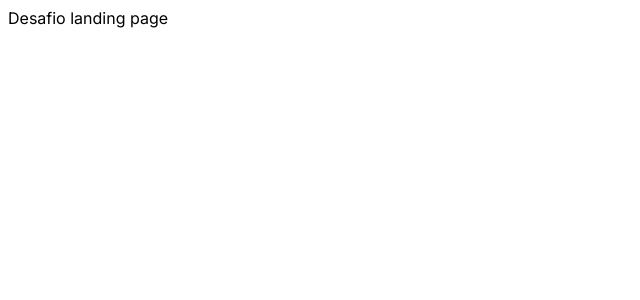
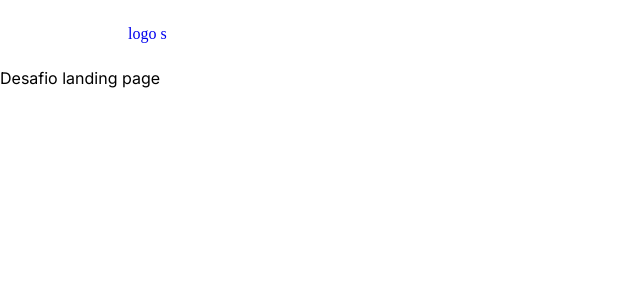
Before and after one commit to allanncruz/landing-page-leadster, a Next.js app: page / in a window 1280 px wide. Shown: the top 300 px of the page, without its empty margins (0-640 px from the left). Built offline with nearby package versions, Linux system fonts and the light colour scheme.

Commit message:
fix: config styled component

```diff
--- /dev/null
+++ b/src/components/Navbar/index.tsx
@@ -0,0 +1,24 @@
+import Container from '@/styles/Layout'
+import {
+  NavBar,
+  NavbarBrand
+} from './style';
+
+
+const MainNavBar = () => {
+
+
+  return (
+    <NavBar>
+      <Container>
+        <NavbarBrand>
+          <a href="/">
+            logo s
+          </a>
+        </NavbarBrand>
+      </Container>
+    </NavBar>
+  );
+};
+
+export default MainNavBar;
--- a/src/pages/_app.tsx
+++ b/src/pages/_app.tsx
@@ -1,5 +1,11 @@
+import GlobalStyle from '@/styles/global'
 import type { AppProps } from 'next/app'
 
 export default function App({ Component, pageProps }: AppProps) {
-  return <Component {...pageProps} />
+  return (
+    <>
+      <GlobalStyle />
+      <Component {...pageProps} />
+    </>
+  )
 }
--- a/src/pages/_document.tsx
+++ b/src/pages/_document.tsx
@@ -1,10 +1,10 @@
-import GlobalStyle from '@/styles/global'
 import { Html, Head, Main, NextScript } from 'next/document'
+import AppBar from '@/components/Navbar'
 
 export default function Document() {
   return (
     <Html lang="pt-br">
-    <GlobalStyle />
+      <AppBar />
       <Head />
       <body>
         <Main />
--- a/src/styles/global.ts
+++ b/src/styles/global.ts
@@ -20,7 +20,7 @@ const GlobalStyle = createGlobalStyle<{}>`
   }
 
   body {
-    font-size: 16;
+    font-size: 16px;
   }
 `;
 
```
